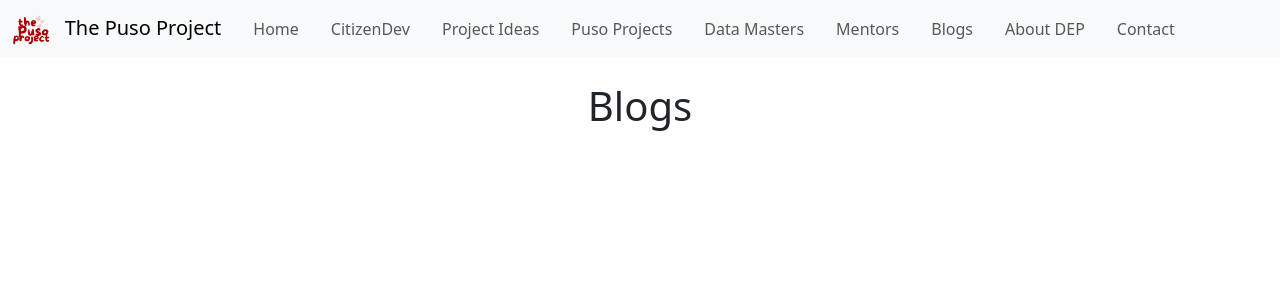
After one commit to dataengineeringpilipinas/thepusoproject, a Flask app: page /blogs in a window 1280 px wide. The commit adds this page. Shown: the top 300 px of the page. Run offline with Flask 3, Linux system fonts and the light colour scheme.

Commit message:
Added placeholders for each menu tab

```diff
--- a/app.py
+++ b/app.py
@@ -64,6 +64,39 @@ def logout():
     session.pop('user', None)
     return redirect(url_for('index'))
 
+# New Routes for Menu Pages
+@app.route('/citizendev')
+def citizendev():
+    return render_template('citizendev.html')
+
+@app.route('/projectideas')
+def projectideas():
+    return render_template('projectideas.html')
+
+@app.route('/pusoprojects')
+def pusoprojects():
+    return render_template('pusoprojects.html')
+
+@app.route('/datamasters')
+def datamasters():
+    return render_template('datamasters.html')
+
+@app.route('/mentors')
+def mentors():
+    return render_template('mentors.html')
+
+@app.route('/blogs')
+def blogs():
+    return render_template('blogs.html')
+
+@app.route('/aboutdep')
+def aboutdep():
+    return render_template('aboutdep.html')
+
+@app.route('/contact')
+def contact():
+    return render_template('contact.html')
+
 @app.teardown_appcontext
 def close_connection(exception):
     db = getattr(g, '_database', None)
--- a/templates/base.html
+++ b/templates/base.html
@@ -42,28 +42,28 @@
                         <a class="nav-link" href="{{ url_for('index') }}">Home</a>
                     </li>
                     <li class="nav-item mx-2"> <!-- Added mx-2 for spacing -->
-                        <a class="nav-link" href="#">CitizenDev</a>
+                        <a class="nav-link" href="{{ url_for('citizendev') }}">CitizenDev</a>
                     </li>
                     <li class="nav-item mx-2"> <!-- Added mx-2 for spacing -->
-                        <a class="nav-link" href="#">Project Ideas</a>
+                        <a class="nav-link" href="{{ url_for('projectideas') }}">Project Ideas</a>
                     </li>
                     <li class="nav-item mx-2"> <!-- Added mx-2 for spacing -->
-                        <a class="nav-link" href="#">Puso Projects</a>
+                        <a class="nav-link" href="{{ url_for('pusoprojects') }}">Puso Projects</a>
                     </li>
                     <li class="nav-item mx-2"> <!-- Added mx-2 for spacing -->
-                        <a class="nav-link" href="#">Data Masters</a>
+                        <a class="nav-link" href="{{ url_for('datamasters') }}">Data Masters</a>
                     </li>
                     <li class="nav-item mx-2"> <!-- Added mx-2 for spacing -->
-                        <a class="nav-link" href="#">Mentors</a>
+                        <a class="nav-link" href="{{ url_for('mentors') }}">Mentors</a>
                     </li>
                     <li class="nav-item mx-2"> <!-- Added mx-2 for spacing -->
-                        <a class="nav-link" href="#">Blog</a>
+                        <a class="nav-link" href="{{ url_for('blogs') }}">Blogs</a>
                     </li>
                     <li class="nav-item mx-2"> <!-- Added mx-2 for spacing -->
-                        <a class="nav-link" href="#">About DEP</a>
+                        <a class="nav-link" href="{{ url_for('aboutdep') }}">About DEP</a>
                     </li>
                     <li class="nav-item mx-2"> <!-- Added mx-2 for spacing -->
-                        <a class="nav-link" href="#">Contact</a>
+                        <a class="nav-link" href="{{ url_for('contact') }}">Contact</a>
                     </li>
                 </ul>
             </div>
--- /dev/null
+++ b/templates/blogs.html
@@ -0,0 +1,9 @@
+{% extends "base.html" %}
+
+{% block title %}The Puso Project{% endblock %}
+
+{% block content %}
+    <div class="text-center">
+        <h1>Blogs</h1>
+    </div>
+{% endblock %}
```
Also changed, not shown: templates/aboutdep.html (+9 -0 lines), templates/citizendev.html (+9 -0 lines), templates/contact.html (+9 -0 lines), templates/datamasters.html (+9 -0 lines), templates/login.html (+6 -9 lines), templates/projectideas.html (+9 -0 lines), templates/pusoprojects.html (+9 -0 lines), templates/signup.html (+6 -9 lines), templates/blog.html (deleted).
